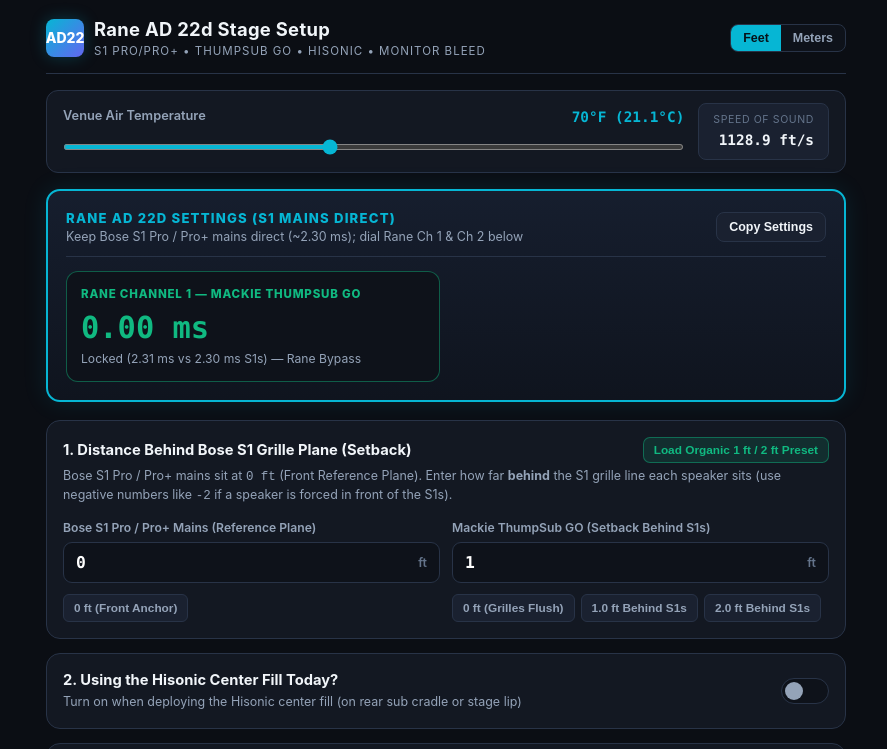
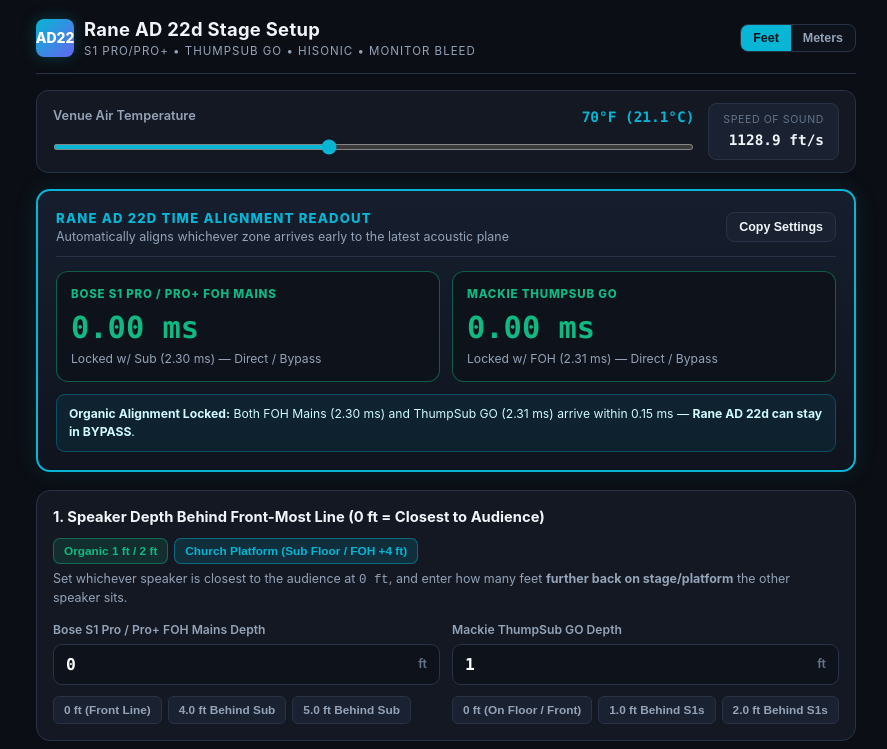
Before and after one commit to Gatewaymusicministry/stage-delay, a plain HTML site: page index.html in a window 1280 px wide. Both pictures are taken after a click on the button "Copy Settings". Shown: the top 749 px of the page, without its empty margins (194-1081 px from the left). Drawn offline with Linux system fonts and the light colour scheme.

Commit message:
Update index.html
added bidirectional setups

```diff
--- a/index.html
+++ b/index.html
@@ -40,7 +40,7 @@
   }
 
   .container {
-    max-width: 800px;
+    max-width: 820px;
     margin: 0 auto;
   }
 
@@ -259,6 +259,7 @@
   }
 
   .ch-box.fill-box {
+    grid-column: 1 / -1;
     border-color: var(--accent-amber);
     background: rgba(245, 158, 11, 0.06);
   }
@@ -322,6 +323,17 @@
     line-height: 1.45;
   }
 
+  .routing-banner {
+    margin-top: 12px;
+    padding: 10px 12px;
+    background: rgba(6, 182, 212, 0.08);
+    border: 1px solid rgba(6, 182, 212, 0.3);
+    border-radius: 9px;
+    font-size: 0.76rem;
+    color: #cffafe;
+    line-height: 1.45;
+  }
+
   .mon-metrics {
     display: grid;
     grid-template-columns: repeat(3, 1fr);
@@ -370,7 +382,7 @@
     justify-content: space-between;
     align-items: center;
     gap: 10px;
-    margin-bottom: 4px;
+    margin-bottom: 6px;
     flex-wrap: wrap;
   }
 
@@ -386,6 +398,12 @@
     margin-bottom: 14px;
   }
 
+  .preset-group {
+    display: flex;
+    gap: 6px;
+    flex-wrap: wrap;
+  }
+
   .preset-pill-btn {
     background: rgba(16, 185, 129, 0.14);
     border: 1px solid rgba(16, 185, 129, 0.45);
@@ -395,6 +413,12 @@
     font-size: 0.74rem;
     font-weight: 700;
     cursor: pointer;
+  }
+
+  .preset-pill-btn.church-btn {
+    background: rgba(6, 182, 212, 0.14);
+    border-color: rgba(6, 182, 212, 0.45);
+    color: var(--accent-cyan);
   }
 
   .input-grid {
@@ -599,7 +623,7 @@
     </div>
     <div class="toggle-pill" id="unitToggle">
       <button type="button" class="active" data-unit="ft">Feet</button>
-      <button type="button" data-unit="m">Meters</button>
+      <button type="button" class="button" data-unit="m">Meters</button>
     </div>
   </header>
 
@@ -622,21 +646,27 @@
   <section class="rane-card">
     <div class="rane-header">
       <div>
-        <div class="rane-title">Rane AD 22d Settings (S1 Mains Direct)</div>
-        <div class="rane-sub" id="summaryNote">Keep Bose S1 Pro / Pro+ mains direct (~2.30 ms); dial Rane Ch 1 &amp; Ch 2 below</div>
+        <div class="rane-title">Rane AD 22d Time Alignment Readout</div>
+        <div class="rane-sub" id="summaryNote">Automatically aligns whichever zone arrives early to the latest acoustic plane</div>
       </div>
       <button type="button" class="copy-btn" id="copyBtn">Copy Settings</button>
     </div>
 
     <div class="channel-grid">
-      <div class="ch-box" id="ch1Box">
-        <div class="ch-tag">Rane Channel 1 — Mackie ThumpSub GO</div>
-        <div class="ch-readout" id="ch1Val">0.00 ms</div>
-        <div class="ch-desc" id="ch1Desc">Setback absorbs DSP — Rane Bypass / 0.00 ms</div>
+      <div class="ch-box" id="fohBox">
+        <div class="ch-tag">Bose S1 Pro / Pro+ FOH Mains</div>
+        <div class="ch-readout" id="fohVal">0.00 ms</div>
+        <div class="ch-desc" id="fohDesc">Anchor plane (2.30 ms total) — Direct / Bypass</div>
+      </div>
+
+      <div class="ch-box" id="subBox">
+        <div class="ch-tag">Mackie ThumpSub GO</div>
+        <div class="ch-readout" id="subVal">0.00 ms</div>
+        <div class="ch-desc" id="subDesc">Setback absorbs DSP — Rane Bypass / 0.00 ms</div>
       </div>
 
       <div class="ch-box fill-box hidden" id="ch2Box">
-        <div class="ch-tag">Rane Channel 2 — Hisonic Center Fill</div>
+        <div class="ch-tag">Hisonic Center Fill</div>
         <div class="ch-readout" id="ch2Val">0.53 ms</div>
         <div class="ch-desc" id="ch2Desc">24" behind S1s — 0.53 ms Haas anchor (or Bypass)</div>
       </div>
@@ -653,43 +683,52 @@
             <strong id="monArrivalOut">14.71 ms</strong>
           </div>
           <div class="mon-stat">
-            <span>Delay Behind S1 Mains</span>
+            <span>Delay Behind FOH Anchor</span>
             <strong id="monOffsetOut">+12.41 ms</strong>
           </div>
         </div>
         <div class="ch-desc" id="monAdviceOut">Calculating comb-filtering &amp; low-mid reinforcement impact...</div>
       </div>
     </div>
+
+    <div class="routing-banner" id="routingBanner">
+      <strong>Patch Tip:</strong> S1 Mains sit forward — run S1 Mains direct and patch <strong>ThumpSub GO → Rane Ch 1</strong> (and Hisonic → Rane Ch 2 if used).
+    </div>
   </section>
 
-  <!-- STEP 1: Setback Behind S1 Grille Plane -->
+  <!-- STEP 1: Speaker Depth Setback From Front-Most Plane -->
   <section class="panel-card">
     <div class="panel-header-row">
-      <div class="panel-title">1. Distance Behind Bose S1 Grille Plane (Setback)</div>
-      <button type="button" class="preset-pill-btn" id="organicPresetBtn">Load Organic 1 ft / 2 ft Preset</button>
+      <div class="panel-title">1. Speaker Depth Behind Front-Most Line (0 ft = Closest to Audience)</div>
+      <div class="preset-group">
+        <button type="button" class="preset-pill-btn" id="organicPresetBtn">Organic 1 ft / 2 ft</button>
+        <button type="button" class="preset-pill-btn church-btn" id="churchPlatformBtn">Church Platform (Sub Floor / FOH +4 ft)</button>
+      </div>
     </div>
-    <div class="panel-hint">Bose S1 Pro / Pro+ mains sit at <code>0 ft</code> (Front Reference Plane). Enter how far <strong>behind</strong> the S1 grille line each speaker sits (use negative numbers like <code>-2</code> if a speaker is forced in front of the S1s).</div>
+    <div class="panel-hint">Set whichever speaker is closest to the audience at <code>0 ft</code>, and enter how many feet <strong>further back on stage/platform</strong> the other speaker sits.</div>
 
     <div class="input-grid">
       <div class="field">
-        <label>Bose S1 Pro / Pro+ Mains (Reference Plane)</label>
+        <label>Bose S1 Pro / Pro+ FOH Mains Depth</label>
         <div class="input-wrap">
           <input type="number" id="mainsSetbackInput" value="0" step="0.25">
           <span class="unit-lbl">ft</span>
         </div>
         <div class="quick-btns">
-          <button type="button" class="q-btn" data-target="mainsSetbackInput" data-val="0">0 ft (Front Anchor)</button>
+          <button type="button" class="q-btn" data-target="mainsSetbackInput" data-val="0">0 ft (Front Line)</button>
+          <button type="button" class="q-btn" data-target="mainsSetbackInput" data-val="4">4.0 ft Behind Sub</button>
+          <button type="button" class="q-btn" data-target="mainsSetbackInput" data-val="5">5.0 ft Behind Sub</button>
         </div>
       </div>
 
       <div class="field">
-        <label>Mackie ThumpSub GO (Setback Behind S1s)</label>
+        <label>Mackie ThumpSub GO Depth</label>
         <div class="input-wrap">
           <input type="number" id="subSetbackInput" value="1" step="0.25">
           <span class="unit-lbl">ft</span>
         </div>
         <div class="quick-btns">
-          <button type="button" class="q-btn" data-target="subSetbackInput" data-val="0">0 ft (Grilles Flush)</button>
+          <button type="button" class="q-btn" data-target="subSetbackInput" data-val="0">0 ft (On Floor / Front)</button>
           <button type="button" class="q-btn" data-target="subSetbackInput" data-val="1">1.0 ft Behind S1s</button>
           <button type="button" class="q-btn" data-target="subSetbackInput" data-val="2">2.0 ft Behind S1s</button>
         </div>
@@ -702,7 +741,7 @@
     <div class="fill-toggle-bar">
       <div>
         <div class="panel-title" style="margin-bottom: 2px;">2. Using the Hisonic Center Fill Today?</div>
-        <div class="panel-hint" style="margin-bottom: 0;">Turn on when deploying the Hisonic center fill (on rear sub cradle or stage lip)</div>
+        <div class="panel-hint" style="margin-bottom: 0;">Turn on when deploying the Hisonic center fill (on floor sub, platform lip, or rear cradle)</div>
       </div>
       <label class="switch">
         <input type="checkbox" id="useFillToggle">
@@ -712,14 +751,15 @@
 
     <div class="fill-inputs hidden" id="fillInputs">
       <div class="field">
-        <label>Hisonic Center Fill Setback Behind S1 Grille Plane</label>
+        <label>Hisonic Center Fill Depth Behind Front-Most Line</label>
         <div class="input-wrap">
           <input type="number" id="fillSetbackInput" value="2" step="0.25">
           <span class="unit-lbl">ft</span>
         </div>
         <div class="quick-btns">
-          <button type="button" class="q-btn" id="fillFlushBtn">0 ft (Flush w/ S1s)</button>
+          <button type="button" class="q-btn" id="fillFrontBtn">0 ft (Front Floor w/ Sub)</button>
           <button type="button" class="q-btn" id="fillRearCradleBtn">Rear Sub Cradle (+1 ft behind Sub)</button>
+          <button type="button" class="q-btn" id="fillWithFohBtn">Even w/ S1 FOH Mains</button>
         </div>
       </div>
     </div>
@@ -754,7 +794,7 @@
         </div>
 
         <div class="field">
-          <label>Back Wall to S1 FOH Front Line</label>
+          <label>Back Wall to Front-Most FOH/Sub Line</label>
           <div class="input-wrap">
             <input type="number" id="wallToFohInput" value="10" min="0" step="0.5">
             <span class="unit-lbl">ft</span>
@@ -816,7 +856,7 @@
   </details>
 
   <footer>
-    Offline Stage Utility &bull; Matches FOH Time Alignment &amp; DSP Reference Guide (CX2310 + Rane AD 22d)
+    Offline Stage Utility &bull; Supports Forward-FOH &amp; Church Platform Setups (CX2310 + Rane AD 22d)
   </footer>
 </div>
 
@@ -852,31 +892,55 @@
     const mainsDsp = parseFloat(document.getElementById('mainsDspInput').value) || 0;
     const subDsp = parseFloat(document.getElementById('subDspInput').value) || 0;
 
-    // Setback behind front reference plane ADDS air propagation time
+    // Total acoustic arrival time relative to front-most line (0 ft)
     const mainsArrival = mainsDsp + ((mainsSetback / speed) * 1000);
     const subArrival = subDsp + ((subSetback / speed) * 1000);
 
-    // Rane Channel 1 -> Mackie ThumpSub GO (aligned to direct Bose S1 mains)
-    const subDelayNeeded = mainsArrival - subArrival;
-    const ch1Box = document.getElementById('ch1Box');
-    const ch1Val = document.getElementById('ch1Val');
-    const ch1Desc = document.getElementById('ch1Desc');
+    // Latest between FOH Mains and Sub becomes the primary alignment anchor
+    const primaryAnchor = Math.max(mainsArrival, subArrival);
 
-    if (Math.abs(subDelayNeeded) <= 0.15) {
-      ch1Box.className = 'ch-box bypass-box';
-      ch1Val.textContent = '0.00 ms';
-      ch1Desc.textContent = `Locked (${subArrival.toFixed(2)} ms vs ${mainsArrival.toFixed(2)} ms S1s) — Rane Bypass`;
-    } else if (subDelayNeeded > 0.15) {
-      ch1Box.className = 'ch-box active-delay';
-      ch1Val.textContent = `${subDelayNeeded.toFixed(2)} ms`;
-      ch1Desc.textContent = `Sub arrives early (${subArrival.toFixed(2)} ms) — dial ${subDelayNeeded.toFixed(2)} ms on Rane Ch 1`;
+    const fohDelayNeeded = primaryAnchor - mainsArrival;
+    const subDelayNeeded = primaryAnchor - subArrival;
+
+    const fohBox = document.getElementById('fohBox');
+    const fohVal = document.getElementById('fohVal');
+    const fohDesc = document.getElementById('fohDesc');
+
+    const subBox = document.getElementById('subBox');
+    const subVal = document.getElementById('subVal');
+    const subDesc = document.getElementById('subDesc');
+
+    // Update FOH Mains Readout
+    if (fohDelayNeeded <= 0.15) {
+      fohBox.className = 'ch-box bypass-box';
+      fohVal.textContent = '0.00 ms';
+      if (Math.abs(mainsArrival - subArrival) <= 0.15) {
+        fohDesc.textContent = `Locked w/ Sub (${mainsArrival.toFixed(2)} ms) — Direct / Bypass`;
+      } else {
+        fohDesc.textContent = `Latest plane (${mainsArrival.toFixed(2)} ms anchor) — Run Direct / Bypass`;
+      }
     } else {
-      ch1Box.className = 'ch-box bypass-box';
-      ch1Val.textContent = '0.00 ms';
-      ch1Desc.textContent = `Sub is ${Math.abs(subDelayNeeded).toFixed(2)} ms behind S1s — leave Ch 1 in Bypass`;
+      fohBox.className = 'ch-box active-delay';
+      fohVal.textContent = `${fohDelayNeeded.toFixed(2)} ms`;
+      fohDesc.textContent = `FOH arrives ${fohDelayNeeded.toFixed(2)} ms ahead of Sub (${mainsArrival.toFixed(2)} ms vs ${subArrival.toFixed(2)} ms) — Dial on Rane`;
     }
 
-    // Optional Hisonic Center Fill -> Rane Channel 2
+    // Update Sub Readout
+    if (subDelayNeeded <= 0.15) {
+      subBox.className = 'ch-box bypass-box';
+      subVal.textContent = '0.00 ms';
+      if (Math.abs(mainsArrival - subArrival) <= 0.15) {
+        subDesc.textContent = `Locked w/ FOH (${subArrival.toFixed(2)} ms) — Direct / Bypass`;
+      } else {
+        subDesc.textContent = `Latest plane (${subArrival.toFixed(2)} ms anchor) — Run Direct / Bypass`;
+      }
+    } else {
+      subBox.className = 'ch-box active-delay';
+      subVal.textContent = `${subDelayNeeded.toFixed(2)} ms`;
+      subDesc.textContent = `Sub arrives ${subDelayNeeded.toFixed(2)} ms ahead of FOH (${subArrival.toFixed(2)} ms vs ${mainsArrival.toFixed(2)} ms) — Dial on Rane`;
+    }
+
+    // Optional Hisonic Center Fill
     const useFill = document.getElementById('useFillToggle').checked;
     const fillInputs = document.getElementById('fillInputs');
     const ch2Box = document.getElementById('ch2Box');
@@ -884,25 +948,36 @@
     fillInputs.classList.toggle('hidden', !useFill);
     ch2Box.classList.toggle('hidden', !useFill);
 
+    let fillDelayNeeded = 0;
     if (useFill) {
       const fillSetback = parseFloat(document.getElementById('fillSetbackInput').value) || 0;
       const fillDsp = parseFloat(document.getElementById('fillDspInput').value) || 0;
       const fillArrival = fillDsp + ((fillSetback / speed) * 1000);
-      const fillDelayNeeded = mainsArrival - fillArrival;
+      fillDelayNeeded = primaryAnchor - fillArrival;
 
       const ch2Val = document.getElementById('ch2Val');
       const ch2Desc = document.getElementById('ch2Desc');
 
       if (Math.abs(fillDelayNeeded) <= 0.15) {
         ch2Val.textContent = '0.00 ms';
-        ch2Desc.textContent = `Aligned (${fillArrival.toFixed(2)} ms vs ${mainsArrival.toFixed(2)} ms S1s) — Rane Ch 2 Bypass`;
+        ch2Desc.textContent = `Aligned (${fillArrival.toFixed(2)} ms vs ${primaryAnchor.toFixed(2)} ms anchor) — Direct / Bypass`;
       } else if (fillDelayNeeded > 0.15) {
         ch2Val.textContent = `${fillDelayNeeded.toFixed(2)} ms`;
-        ch2Desc.textContent = `Fill arrives at ${fillArrival.toFixed(2)} ms (${fillDelayNeeded.toFixed(2)} ms ahead of S1s) — dial on Ch 2 or run direct for subtle Haas center anchor`;
+        ch2Desc.textContent = `Fill arrives at ${fillArrival.toFixed(2)} ms (${fillDelayNeeded.toFixed(2)} ms ahead of ${primaryAnchor.toFixed(2)} ms anchor) — dial on Rane or run direct for early Haas anchor`;
       } else {
         ch2Val.textContent = '0.00 ms';
-        ch2Desc.textContent = `Fill is ${Math.abs(fillDelayNeeded).toFixed(2)} ms behind S1s — leave Ch 2 in Bypass`;
+        ch2Desc.textContent = `Fill is ${Math.abs(fillDelayNeeded).toFixed(2)} ms behind anchor — leave in Bypass`;
       }
+    }
+
+    // Smart Patch Tip Banner
+    const routingBanner = document.getElementById('routingBanner');
+    if (subDelayNeeded > 0.15 && fohDelayNeeded <= 0.15) {
+      routingBanner.innerHTML = `<strong>Church Platform Patch Tip:</strong> Because FOH is further back on the platform (${mainsArrival.toFixed(2)} ms), run <strong>Bose S1 Mains direct</strong> (or into CX2310 High Out) and patch <strong>ThumpSub GO → Rane Ch 1 (${subDelayNeeded.toFixed(2)} ms)</strong>${useFill && fillDelayNeeded > 0.15 ? ` and <strong>Hisonic Fill → Rane Ch 2 (${fillDelayNeeded.toFixed(2)} ms)</strong>` : ''}.`;
+    } else if (fohDelayNeeded > 0.15 && subDelayNeeded <= 0.15) {
+      routingBanner.innerHTML = `<strong>Patch Tip:</strong> Sub arrives later (${subArrival.toFixed(2)} ms) — run <strong>ThumpSub GO direct</strong> and patch <strong>Bose S1 Mains → Rane Ch 1 (${fohDelayNeeded.toFixed(2)} ms)</strong>${useFill && fillDelayNeeded > 0.15 ? ` and <strong>Hisonic Fill → Rane Ch 2 (${fillDelayNeeded.toFixed(2)} ms)</strong>` : ''}.`;
+    } else {
+      routingBanner.innerHTML = `<strong>Organic Alignment Locked:</strong> Both FOH Mains (${mainsArrival.toFixed(2)} ms) and ThumpSub GO (${subArrival.toFixed(2)} ms) arrive within 0.15 ms — <strong>Rane AD 22d can stay in BYPASS</strong>.`;
     }
 
     // Stage Monitor (#2) Back-Wall Bleed Calculation
@@ -921,24 +996,24 @@
 
       const totalBounceDist = monToWall + wallToFoh;
       const monBounceArrival = monDsp + ((totalBounceDist / speed) * 1000);
-      const delayBehindMains = monBounceArrival - mainsArrival;
+      const delayBehindAnchor = monBounceArrival - primaryAnchor;
 
       document.getElementById('monPathOut').textContent = `${totalBounceDist.toFixed(1)} ${state.unit}`;
       document.getElementById('monArrivalOut').textContent = `${monBounceArrival.toFixed(2)} ms`;
-      document.getElementById('monOffsetOut').textContent = `${delayBehindMains >= 0 ? '+' : ''}${delayBehindMains.toFixed(2)} ms`;
+      document.getElementById('monOffsetOut').textContent = `${delayBehindAnchor >= 0 ? '+' : ''}${delayBehindAnchor.toFixed(2)} ms`;
 
-      const firstNullHz = delayBehindMains > 0.5 ? Math.round(500 / delayBehindMains) : 0;
-      const firstPeakHz = delayBehindMains > 0.5 ? Math.round(1000 / delayBehindMains) : 0;
+      const firstNullHz = delayBehindAnchor > 0.5 ? Math.round(500 / delayBehindAnchor) : 0;
+      const firstPeakHz = delayBehindAnchor > 0.5 ? Math.round(1000 / delayBehindAnchor) : 0;
 
       let advice = '';
       if (surface === 'curtain') {
-        advice = `Heavy curtain absorbs highs/mids; only low-end wraparound (<250 Hz) leaks into FOH (+${delayBehindMains.toFixed(1)} ms). Safe to use monitor warmth as part of your FOH low-mid body without vocal comb filtering.`;
-      } else if (delayBehindMains <= 6.0) {
-        advice = `Tight back-wall bounce (+${delayBehindMains.toFixed(1)} ms): reinforces warmth below ~${firstNullHz || 150} Hz, with first vocal cancellation notch around ${firstNullHz} Hz. Keep monitor high-mid vocal brightness moderate so FOH stays crisp.`;
-      } else if (delayBehindMains <= 18.0) {
-        advice = `Mid-delay bounce (+${delayBehindMains.toFixed(1)} ms): reinforces low-mids (120–250 Hz), while creating comb-filter notches every ${firstPeakHz} Hz starting at ${firstNullHz} Hz. Roll off highs slightly on Monitor #2 (or engage ToneMatch vocal warmth) to keep full FOH body without hollow vocal phasing.`;
+        advice = `Heavy curtain absorbs highs/mids; only low-end wraparound (<250 Hz) leaks into FOH (+${delayBehindAnchor.toFixed(1)} ms). Safe to use monitor warmth as part of your FOH low-mid body without vocal comb filtering.`;
+      } else if (delayBehindAnchor <= 6.0) {
+        advice = `Tight back-wall bounce (+${delayBehindAnchor.toFixed(1)} ms): reinforces warmth below ~${firstNullHz || 150} Hz, with first vocal cancellation notch around ${firstNullHz} Hz. Keep monitor high-mid vocal brightness moderate so FOH stays crisp.`;
+      } else if (delayBehindAnchor <= 18.0) {
+        advice = `Mid-delay bounce (+${delayBehindAnchor.toFixed(1)} ms): reinforces low-mids (120–250 Hz), while creating comb-filter notches every ${firstPeakHz} Hz starting at ${firstNullHz} Hz. Roll off highs slightly on Monitor #2 (or engage ToneMatch vocal warmth) to keep full FOH body without hollow vocal phasing.`;
       } else {
-        advice = `Long stage reflection (+${delayBehindMains.toFixed(1)} ms): arrives late enough to act as natural room ambience/slapback rather than phase cancellation. Keep Monitor #2 level controlled so vocals stay tight up front.`;
+        advice = `Long stage reflection (+${delayBehindAnchor.toFixed(1)} ms): arrives late enough to act as natural room ambience/slapback rather than phase cancellation. Keep Monitor #2 level controlled so vocals stay tight up front.`;
       }
 
       document.getElementById('monAdviceOut').textContent = advice;
@@ -984,7 +1059,14 @@
     calculate();
   });
 
-  document.getElementById('fillFlushBtn').addEventListener('click', () => {
+  document.getElementById('churchPlatformBtn').addEventListener('click', () => {
+    document.getElementById('subSetbackInput').value = 0;
+    document.getElementById('mainsSetbackInput').value = state.unit === 'ft' ? 4 : 1.22;
+    document.getElementById('fillSetbackInput').value = state.unit === 'ft' ? 4 : 1.22;
+    calculate();
+  });
+
+  document.getElementById('fillFrontBtn').addEventListener('click', () => {
     document.getElementById('fillSetbackInput').value = 0;
     calculate();
   });
@@ -993,6 +1075,12 @@
     const subVal = parseFloat(document.getElementById('subSetbackInput').value) || 0;
     const step = state.unit === 'ft' ? 1 : 0.30;
     document.getElementById('fillSetbackInput').value = (subVal + step).toFixed(2);
+    calculate();
+  });
+
+  document.getElementById('fillWithFohBtn').addEventListener('click', () => {
+    const fohVal = parseFloat(document.getElementById('mainsSetbackInput').value) || 0;
+    document.getElementById('fillSetbackInput').value = fohVal.toFixed(2);
     calculate();
   });
 
@@ -1007,18 +1095,20 @@
   document.getElementById('useMonitorToggle').addEventListener('change', calculate);
 
   document.getElementById('copyBtn').addEventListener('click', () => {
-    const ch1 = document.getElementById('ch1Val').textContent;
+    const fohDelay = document.getElementById('fohVal').textContent;
+    const fohPos = document.getElementById('mainsSetbackInput').value;
+    const subDelay = document.getElementById('subVal').textContent;
     const subPos = document.getElementById('subSetbackInput').value;
-    let text = `Rane AD 22d Settings (S1 Mains Direct @ ${Math.round(state.tempF)}°F):\n• Ch 1 (ThumpSub GO @ ${subPos}${state.unit} back): ${ch1}`;
+    let text = `Rane AD 22d Settings (@ ${Math.round(state.tempF)}°F):\n• Bose S1 FOH Mains (@ ${fohPos}${state.unit}): ${fohDelay}\n• Mackie ThumpSub GO (@ ${subPos}${state.unit}): ${subDelay}`;
     if (document.getElementById('useFillToggle').checked) {
       const ch2 = document.getElementById('ch2Val').textContent;
       const fillPos = document.getElementById('fillSetbackInput').value;
-      text += `\n• Ch 2 (Hisonic Fill @ ${fillPos}${state.unit} back): ${ch2}`;
+      text += `\n• Hisonic Center Fill (@ ${fillPos}${state.unit}): ${ch2}`;
     }
     if (document.getElementById('useMonitorToggle').checked) {
       const monOffset = document.getElementById('monOffsetOut').textContent;
       const monPath = document.getElementById('monPathOut').textContent;
-      text += `\n• Monitor #2 Bleed (${monPath} bounce): ${monOffset} behind S1 mains`;
+      text += `\n• Monitor #2 Bleed (${monPath} bounce): ${monOffset} behind anchor`;
     }
     navigator.clipboard?.writeText(text);
     const btn = document.getElementById('copyBtn');
```
